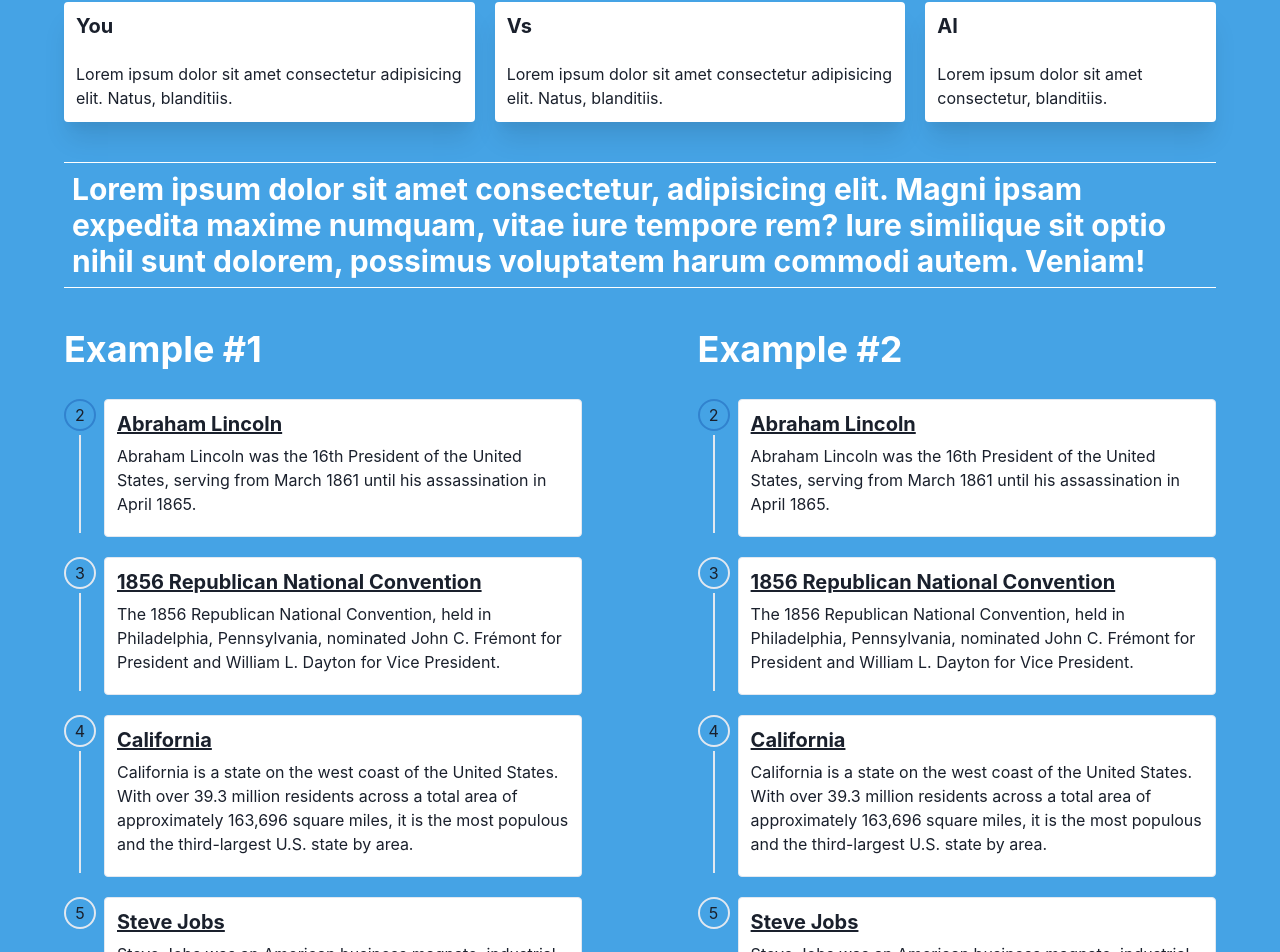
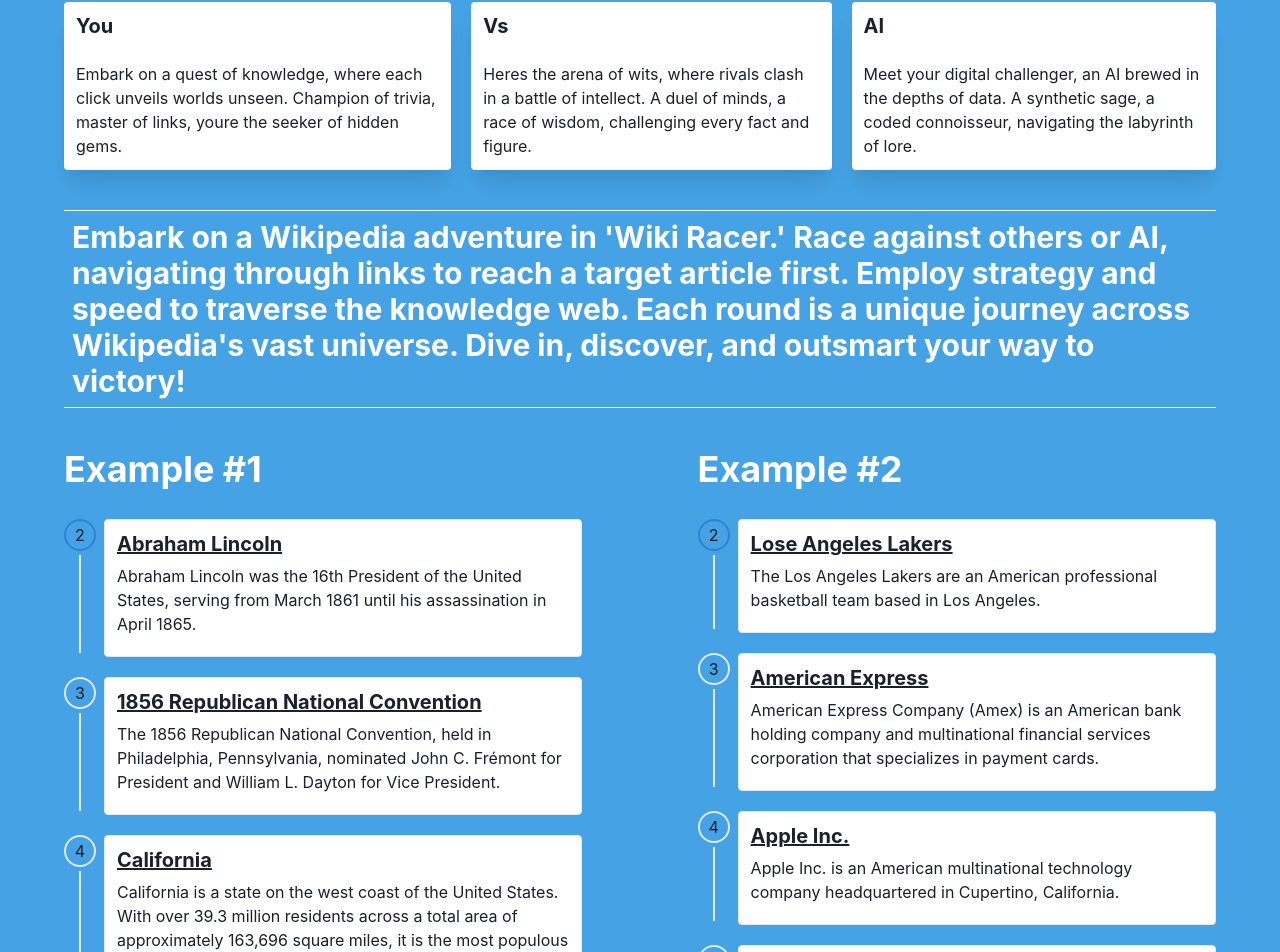
Before and after one commit to BenRiekes/wiki-racer, a React (Vite) app: page / in a window 1280 px wide. Shown: the part 170-1122 px from the top of the page. Built offline with nearby package versions, Linux system fonts and the light colour scheme.

Commit message:
Copywriting

```diff
--- a/src/App.tsx
+++ b/src/App.tsx
@@ -1,10 +1,10 @@
 import React from 'react';
 import {Route, Routes } from "react-router-dom";
-//import { GameProvider } from './Context/GameContext';
+
 import Navbar from './Components/Navbar';
 import Home from './Pages/Home/Home';
 import GameContainer  from './Pages/Play/GameContainer';
-import Profile from './Pages/Profile/Profile';
+
 
 
 function App() {
@@ -17,7 +17,6 @@
         <Routes>
           <Route path='/' element={<Home/>}/>
           <Route path='/play' element={<GameContainer/>}/>
-          <Route path='profile' element={<Profile/>}/>
         </Routes>
       </div>
 
--- a/src/Components/Navbar.tsx
+++ b/src/Components/Navbar.tsx
@@ -1,4 +1,4 @@
-import Reas, { useEffect } from 'react';
+import React, { useEffect } from 'react';
 import { Link, useNavigate } from 'react-router-dom';
 
 import Icon from '@mdi/react';
@@ -16,7 +16,7 @@
     to: string;
 }
 
-const Links = ['Home', 'Play', 'Profile'];
+const Links = ['Home', 'Play'];
 
 //------------------------------------
 
@@ -26,10 +26,7 @@
     return (
         <Box
             as={Link} px={2} py={1} rounded = {'md'} to={props.to} color='white'
-            _hover = {{
-                textDecoration: 'none',
-                bg: 'blue.50'
-            }}
+            _hover = {{textDecoration: 'none', bg: 'blue.50'}}
         >
             {children}
         </Box>
--- a/src/Data/CardData.ts
+++ b/src/Data/CardData.ts
@@ -1,12 +1,12 @@
 
 export const HeaderCardData = [
-    {title: 'You', desc: 'Lorem ipsum dolor sit amet consectetur adipisicing elit. Natus, blanditiis.'},
-    {title: 'Vs', desc: 'Lorem ipsum dolor sit amet consectetur adipisicing elit. Natus, blanditiis.'},
-    {title: 'AI', desc: 'Lorem ipsum dolor sit amet consectetur, blanditiis.'}
+    {title: 'You', desc: 'Embark on a quest of knowledge, where each click unveils worlds unseen. Champion of trivia, master of links, youre the seeker of hidden gems.'},
+    {title: 'Vs', desc: 'Heres the arena of wits, where rivals clash in a battle of intellect. A duel of minds, a race of wisdom, challenging every fact and figure.'},
+    {title: 'AI', desc: 'Meet your digital challenger, an AI brewed in the depths of data. A synthetic sage, a coded connoisseur, navigating the labyrinth of lore.'}
 ]
 
 
-export const ExampleCardData = [
+export const ExampleCardData1 = [
     {
         title: 'Abraham Lincoln',
         desc: 'Abraham Lincoln was the 16th President of the United States, serving from March 1861 until his assassination in April 1865.',
@@ -28,3 +28,26 @@
         href: 'https://en.wikipedia.org/wiki/Steve_Jobs'
     },
 ];
+
+export const ExampleCardData2 = [
+    {
+        title: 'Lose Angeles Lakers',
+        desc: 'The Los Angeles Lakers are an American professional basketball team based in Los Angeles.',
+        href: 'https://en.wikipedia.org/wiki/Los_Angeles_Lakers'
+    },
+    {
+        title: 'American Express',
+        desc: 'American Express Company (Amex) is an American bank holding company and multinational financial services corporation that specializes in payment cards.',
+        href: 'https://en.wikipedia.org/wiki/American_Express'
+    },
+    {
+        title: 'Apple Inc.',
+        desc: 'Apple Inc. is an American multinational technology company headquartered in Cupertino, California.',
+        href: 'https://en.wikipedia.org/wiki/Apple_Inc.'
+    },
+    {
+        title: 'Windows XP',
+        desc: 'Windows XP is a major release of Microsofts Windows NT operating system. It was released to manufacturing on August 24, 2001, and later to retail on October 25, 2001.',
+        href: 'https://en.wikipedia.org/wiki/Windows_XP'
+    },
+]
--- a/src/Pages/Home/Home.tsx
+++ b/src/Pages/Home/Home.tsx
@@ -1,7 +1,7 @@
 import Steps from '../../Components/Steps';
 import SmallCard from '../../Components/SmallCard';
 import {Box, VStack, Flex, Heading} from '@chakra-ui/react'
-import { HeaderCardData, ExampleCardData } from '../../Data/CardData';
+import { HeaderCardData, ExampleCardData1, ExampleCardData2 } from '../../Data/CardData';
 
 function Home() {
 
@@ -31,17 +31,21 @@
                     borderBottom='1px' borderBottomColor='white'
                 >
                     <Heading size='lg' color='white'>
-                        Lorem ipsum dolor sit amet consectetur, adipisicing elit. Magni ipsam expedita maxime numquam, vitae iure tempore rem? Iure similique sit optio nihil sunt dolorem, possimus voluptatem harum commodi autem. Veniam!
+                        Embark on a Wikipedia adventure in 'Wiki Racer.'
+                        Race against others or AI, navigating through links to reach a target article first.
+                        Employ strategy and speed to traverse the knowledge web.
+                        Each round is a unique journey across Wikipedia's vast universe.
+                        Dive in, discover, and outsmart your way to victory!
                     </Heading>
                 </Box>
 
                 <Flex
                     w='100%' h='auto' direction={["column", "column", "row"]}
-                    alignItems='center' justifyContent='space-between'
+                    alignItems='flex-start' justifyContent='space-between'
                     gap={10}
                 >
-                    <Steps props={ExampleCardData} heading={'Example #1'}/>
-                    <Steps props={ExampleCardData} heading={'Example #2'}/>
+                    <Steps props={ExampleCardData1} heading={'Example #1'}/>
+                    <Steps props={ExampleCardData2} heading={'Example #2'}/>
                 </Flex>
             </VStack>
         </Flex>
--- a/src/Pages/Profile/Profile.tsx
+++ /dev/null
@@ -1,61 +0,0 @@
-import React, { useEffect, useState } from 'react';
-import axios, { AxiosError } from 'axios';
-
-type Paragraph =
-    Array<string | LinkSegment>
-;
-
-type LinkSegment = {
-    text: string;
-    url: string;
-}
-
-type Article = {
-    title: string;
-    url: string;
-    body?: Paragraph[];
-    links?: LinkSegment[];
-}
-
-
-function Profile () {
-    const [article, setArticle] = useState<Article | null>(null);
-
-    useEffect(() => {
-
-        async function fetchAndSet (type: 'Name' | 'URL', value: string, needsProcessing: boolean) {
-
-            try {
-                const res = await axios.get<Article>('api/fetch-article', {
-                    params: { value: value, type: type, needsProcessing: needsProcessing }
-                });
-
-                const resArticleLight: Article = res.data;
-                setArticle(resArticleLight);
-
-
-            } catch (error: unknown) {
-
-                if (axios.isAxiosError(error)) {
-                    const axiosError = error as AxiosError;
-
-                    if (axiosError.response?.status === 400) {
-                        console.log(error.message);
-                    }
-                }
-
-                console.error(error);
-                return { title: '', url: '' };
-            }
-        }
-
-        fetchAndSet('Name', 'Chicago', true);
-        console.log(article);
-    }, [])
-
-    return (
-        <div>Play</div>
-    )
-}
-
-export default Profile;
```
Also changed, not shown: 1 other file (tests, documents, lock files or other folders).
